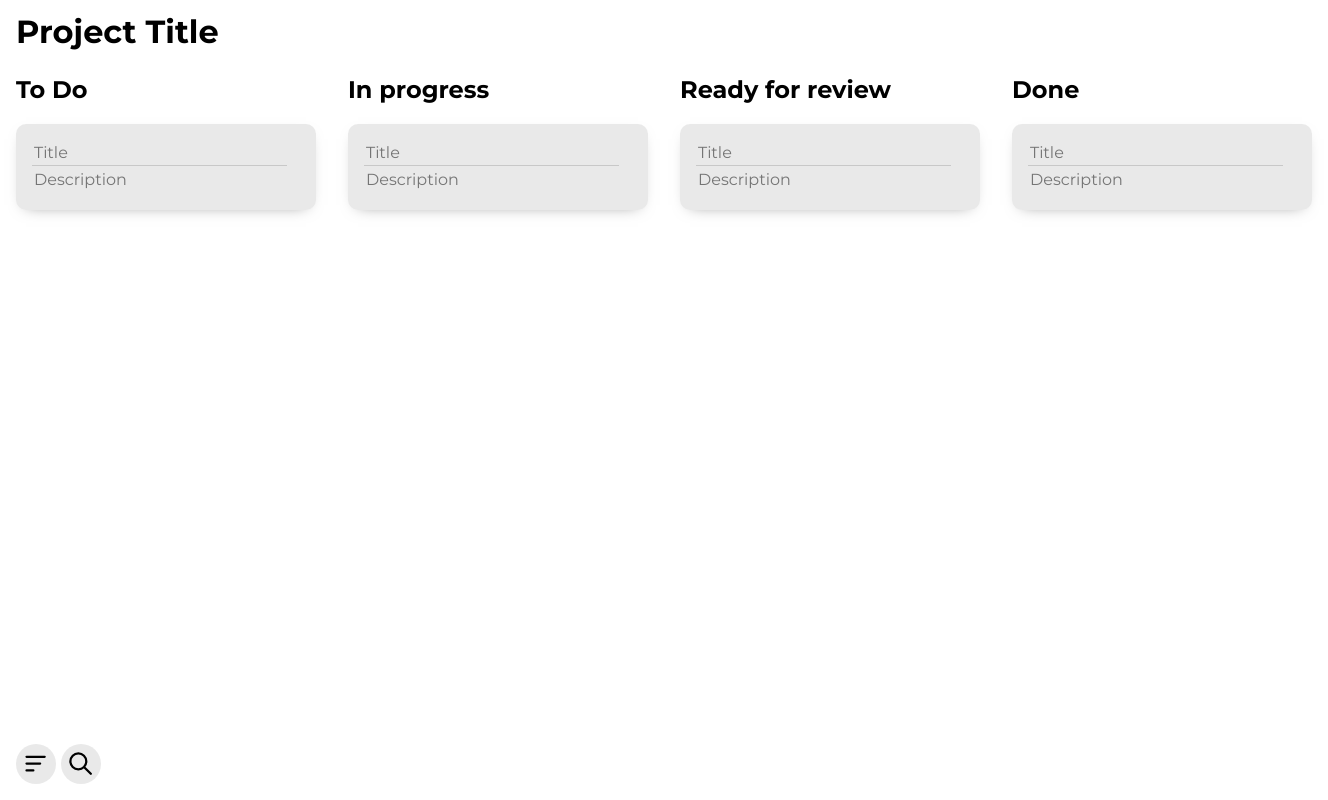
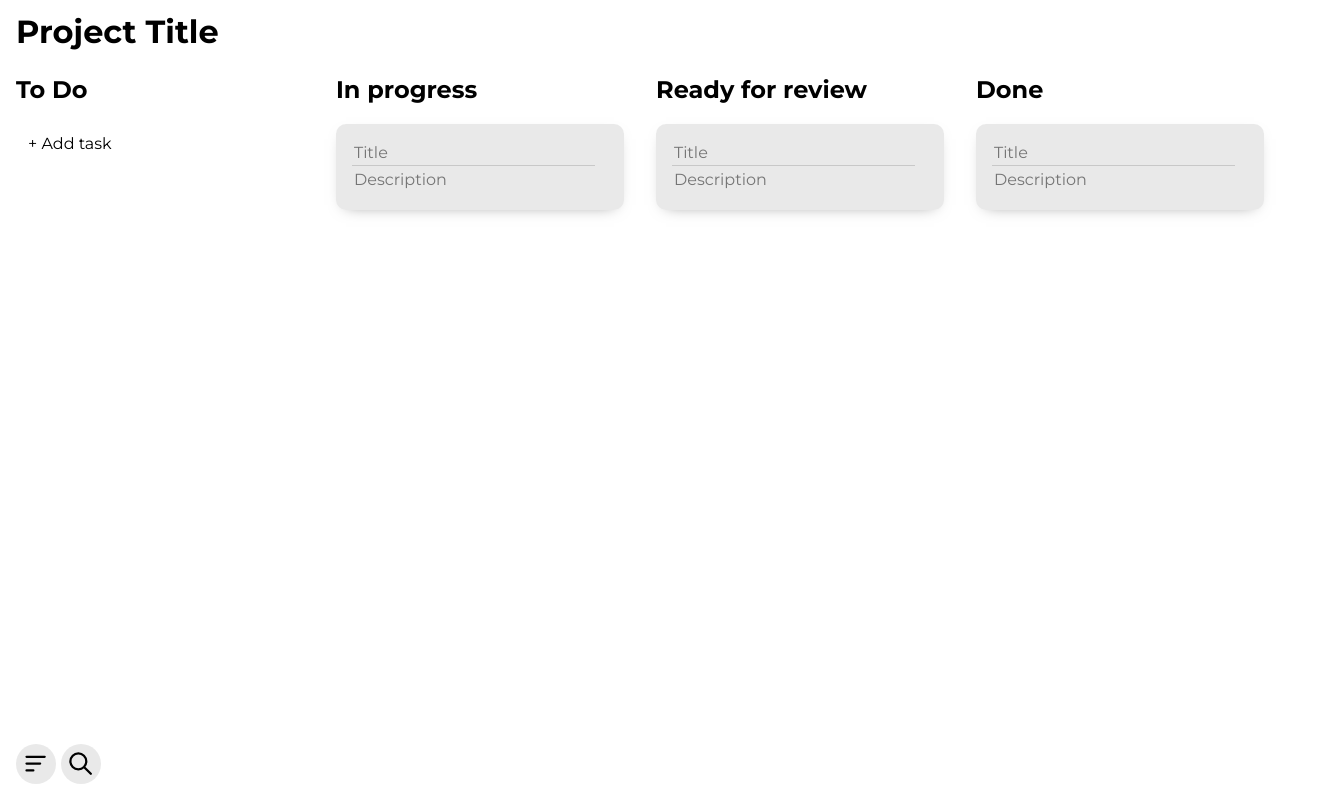
Before and after one commit to pgm-2425-programming-4/final-project-Lito00356, a React (Vite) app in the folder client/: page / in a window 1280 px wide. Shown: the whole page, 1328 px wide, since content can reach past the window. Built offline with nearby package versions, Linux system fonts and the light colour scheme.

Commit message:
Adjusted JSX | Added button css styling

```diff
--- a/client/src/App.jsx
+++ b/client/src/App.jsx
@@ -13,17 +13,15 @@ export default function MyApp() {
       <section className="tasks-container">
         <div className="tasks" id="to-do">
           <strong className="tasks__title">To Do</strong>
-          <article className="tasks__item">
+          {/* <article className="tasks__item">
             <form className="form">
               <label className="form__label">
                 <input className="form__input" type="text" placeholder="Title" />
               </label>
-
-              <textarea className="form__textarea" type="text" placeholder="Description"></textarea>
             </form>
-          </article>
+          </article> */}
+          <button className="button">+ Add task</button>
         </div>
-
         <div className="tasks" id="in-progress">
           <strong className="tasks__title">In progress</strong>
           <article className="tasks__item">
--- a/client/src/css/main.css
+++ b/client/src/css/main.css
@@ -2,10 +2,22 @@
 
 :root {
   --bg-color: rgba(206, 206, 206, 0.452);
+  --bg-color-hover: rgba(206, 206, 206, 0.226);
 }
 
 body {
   font-family: "Montserrat", Arial, Helvetica, sans-serif;
+}
+
+.button {
+  border: none;
+  border-radius: 0.625rem;
+  text-align: left;
+  padding: 0.5rem 0.75rem;
+
+  &:hover {
+    background-color: var(--bg-color-hover);
+  }
 }
 
 .title {
@@ -19,11 +31,20 @@ body {
 
 .tasks-container {
   display: flex;
+  flex-wrap: wrap;
+  justify-content: center;
+
+  @media (min-width: 42rem) {
+    justify-content: flex-start;
+  }
 }
 
 .tasks {
   display: flex;
   flex-direction: column;
+  width: 100%;
+  max-width: 20rem;
+  min-width: 20rem;
   gap: 1rem;
   padding: 1rem;
 }
@@ -32,10 +53,9 @@ body {
 }
 
 .tasks__item {
-  width: 300px;
   height: fit-content;
   background-color: var(--bg-color);
-  border-radius: 10px;
+  border-radius: 0.625rem;
   box-shadow: 0 5px 15px -10px rgba(0, 0, 0, 0.5);
   display: flex;
 }
```
